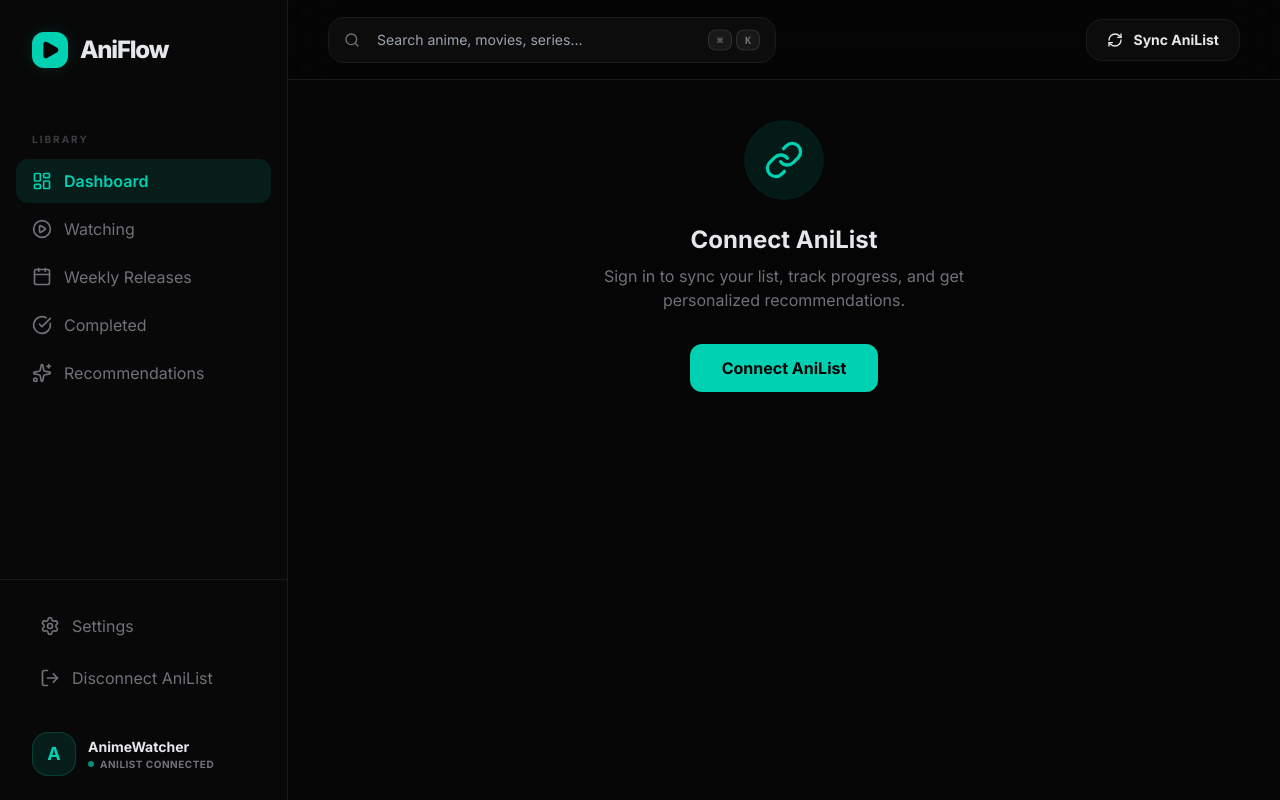
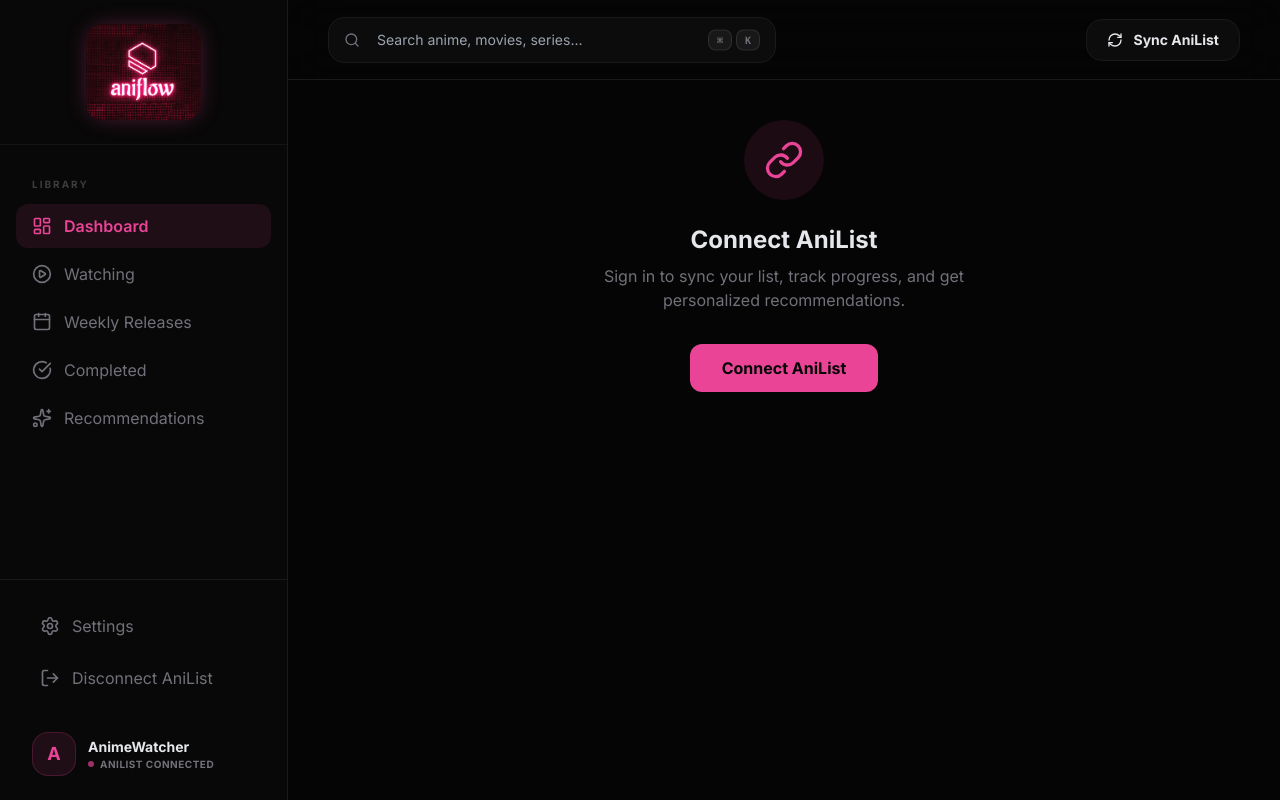
Before and after one commit to J0na555/AniFlow, a Django app: page / in a window 1280 px wide. Run offline with Django 5.2, Linux system fonts and the light colour scheme; parts of the project's set-up code (start-up, migrations or seed data) failed here and were passed over; some libraries are stand-ins or nearby versions.

Commit message:
added logo and favicon

```diff
--- a/config/settings.py
+++ b/config/settings.py
@@ -181,6 +181,7 @@ USE_TZ = True
 STATIC_URL = "static/"
 STATIC_ROOT = BASE_DIR / "staticfiles"
 STATICFILES_STORAGE = "whitenoise.storage.CompressedManifestStaticFilesStorage"
+WHITENOISE_USE_FINDERS = True
 DEFAULT_AUTO_FIELD = "django.db.models.BigAutoField"
 
 AUTH_USER_MODEL = "users.User"
--- a/config/urls.py
+++ b/config/urls.py
@@ -1,7 +1,10 @@
 from django.contrib import admin
+from django.templatetags.static import static
 from django.urls import include, path
+from django.views.generic.base import RedirectView
 
 urlpatterns = [
+    path("favicon.ico", RedirectView.as_view(url=static("anime/branding/favicon.ico"), permanent=False)),
     path("admin/", admin.site.urls),
     path("auth/", include("apps.users.urls")),
     path("api/", include("apps.anime.api_urls")),
--- a/templates/base.html
+++ b/templates/base.html
@@ -1,9 +1,14 @@
+{% load static %}
 <!doctype html>
 <html lang="en" class="dark">
   <head>
     <meta charset="utf-8" />
     <meta name="viewport" content="width=device-width, initial-scale=1" />
     <title>{% block title %}AniFlow{% endblock %}</title>
+    <meta name="theme-color" content="#ea4497" />
+    <link rel="icon" type="image/x-icon" href="{% static 'anime/branding/favicon.ico' %}?v=3" />
+    <link rel="shortcut icon" href="{% static 'anime/branding/favicon.ico' %}?v=3" />
+    <link rel="apple-touch-icon" href="{% static 'anime/branding/logo_1.png' %}?v=3" />
     <script src="https://cdn.tailwindcss.com"></script>
     <script src="https://unpkg.com/htmx.org@1.9.10"></script>
     <script src="https://unpkg.com/lucide@latest"></script>
@@ -22,8 +27,9 @@
               background: '#050505',
               sidebar: '#080808',
               card: '#0f0f0f',
-              accent: '#00d1b2',
-              'accent-hover': '#00b89c',
+              accent: '#ea4497',
+              'accent-hover': '#dd1864',
+              'accent-active': '#9d143f',
               border: '#1a1a1a',
               muted: '#71717a',
             },
@@ -72,7 +78,7 @@
       }
       @layer components {
         .nav-item {
-          @apply flex items-center gap-3 px-4 py-2.5 rounded-xl transition-all duration-200 hover:bg-white/5 text-muted hover:text-white;
+          @apply flex items-center gap-3 px-4 py-2.5 rounded-xl transition-all duration-200 text-muted hover:bg-accent/10 hover:text-accent active:bg-accent/15 active:text-accent;
         }
         .nav-item.active {
           @apply bg-accent/10 text-accent font-semibold;
@@ -90,7 +96,7 @@
           box-shadow: 0 0 40px -10px rgba(0, 0, 0, 0.5);
         }
         .accent-glow {
-          box-shadow: 0 0 20px -5px rgba(0, 209, 178, 0.3);
+          box-shadow: 0 0 24px -6px rgba(234, 68, 151, 0.45);
         }
         .htmx-indicator {
           display: none;
@@ -107,12 +113,9 @@
   <body class="flex h-screen overflow-hidden">
     <!-- Sidebar -->
     <aside class="w-72 bg-sidebar border-r border-border flex flex-col flex-shrink-0 z-20">
-      <div class="p-8 flex items-center gap-3">
-        <div class="w-9 h-9 bg-accent rounded-xl flex items-center justify-center accent-glow">
-          <i data-lucide="play" class="w-5 h-5 text-background fill-current"></i>
-        </div>
-        <span class="text-2xl font-black tracking-tighter">AniFlow</span>
-      </div>
+      <a href="{% url 'dashboard' %}" class="p-6 flex items-center justify-center border-b border-border/70">
+        <img src="{% static 'anime/branding/logo_1.png' %}" alt="AniFlow" class="h-24 w-auto rounded-2xl accent-glow object-contain" />
+      </a>
 
       <nav class="flex-1 px-4 overflow-y-auto space-y-1">
         <div class="sidebar-section-title">Library</div>
```
Also changed, not shown: apps/anime/static/anime/branding/favicon.ico (added), apps/anime/static/anime/branding/favicon.png (added), apps/anime/static/anime/branding/logo.png (added), apps/anime/static/anime/branding/logo_1.png (added).
